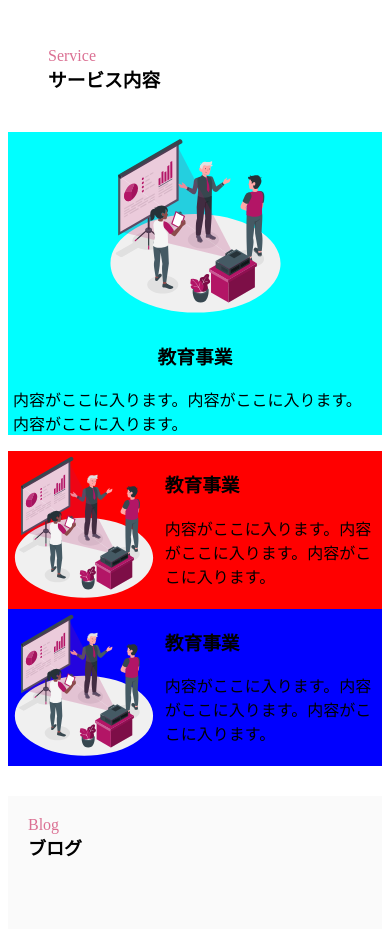
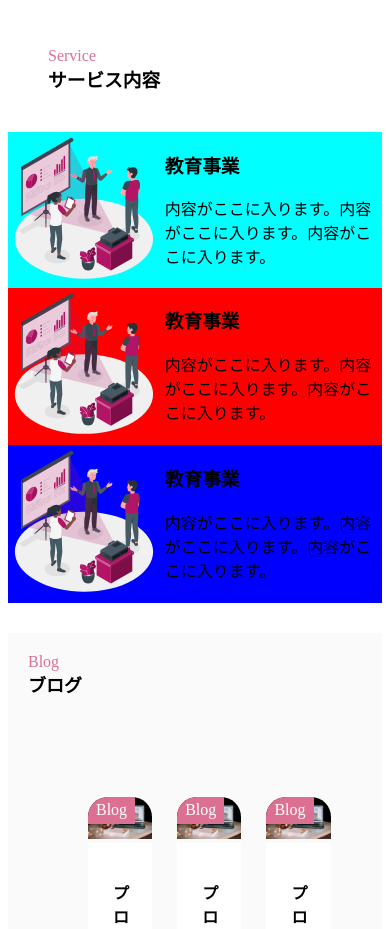
Before and after one commit to aki030854/site2, a plain HTML site: page index.html in a window 390 px wide. Shown: the part 987-1916 px from the top of the page. Drawn offline with Linux system fonts and the light colour scheme; a web font is replaced by a local one.

Commit message:
教育事業の修正で画像を３つ揃える

```diff
--- a/index.css
+++ b/index.css
@@ -752,12 +752,16 @@ header > img {
 /* サービス左側の画像そのもの*/
 .service-ing {
     object-fit: cover;
-    width: 50%;
+    width:100%;
 
     margin: 0 auto;
 
 }
 
+.left-img{
+    display: flex;
+    width: 100%;
+}
 
 .education-left {
     padding-left: 5px;
@@ -777,4 +781,8 @@ header > img {
 
 }
 
+.education-left>h3 {
+    text-align: left;
 }
+
+}
```
